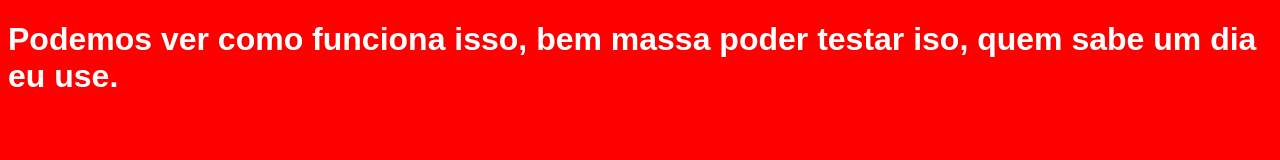
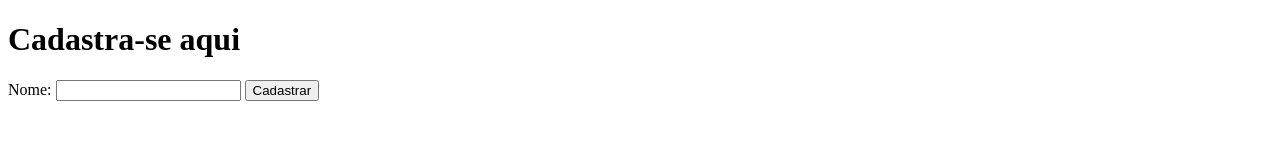
Before and after one commit to Will-rsn/Html-CSS, a plain HTML site: page exercicios/ex024/pag004.html in a window 1280 px wide. Drawn offline with Linux system fonts and the light colour scheme.

Commit message:
exercício novo

```diff
--- a/exercicios/ex024/pag004.html
+++ b/exercicios/ex024/pag004.html
@@ -1,18 +1,18 @@
 <!DOCTYPE html>
-<html lang="pt-br">
+<html lang="en">
 <head>
     <meta charset="UTF-8">
     <meta name="viewport" content="width=device-width, initial-scale=1.0">
-    <title>Document</title>
-    <style>
-        body {
-            font-family: Arial, Helvetica, sans-serif;
-            background-color: rgb(255, 0, 0);
-            color: white;
-        }
-    </style>
+    <title>Formulário</title>
 </head>
 <body>
-    <h1>Podemos ver como funciona isso, bem massa poder testar iso, quem sabe um dia eu use.</h1>
+    <h1>Cadastra-se aqui</h1>
+    <form action="cadastro.php" method="get">
+        <p>
+            Nome:
+            <input type="text" name="nome" id="nome">
+            <input type="submit" value="Cadastrar">
+        </p>
+    </form>
 </body>
 </html>
```
Also changed, not shown: exercicios/ex024/iframe004.html (added, +18 -0 lines), exercicios/ex024/pag005.html (added, +18 -0 lines).
